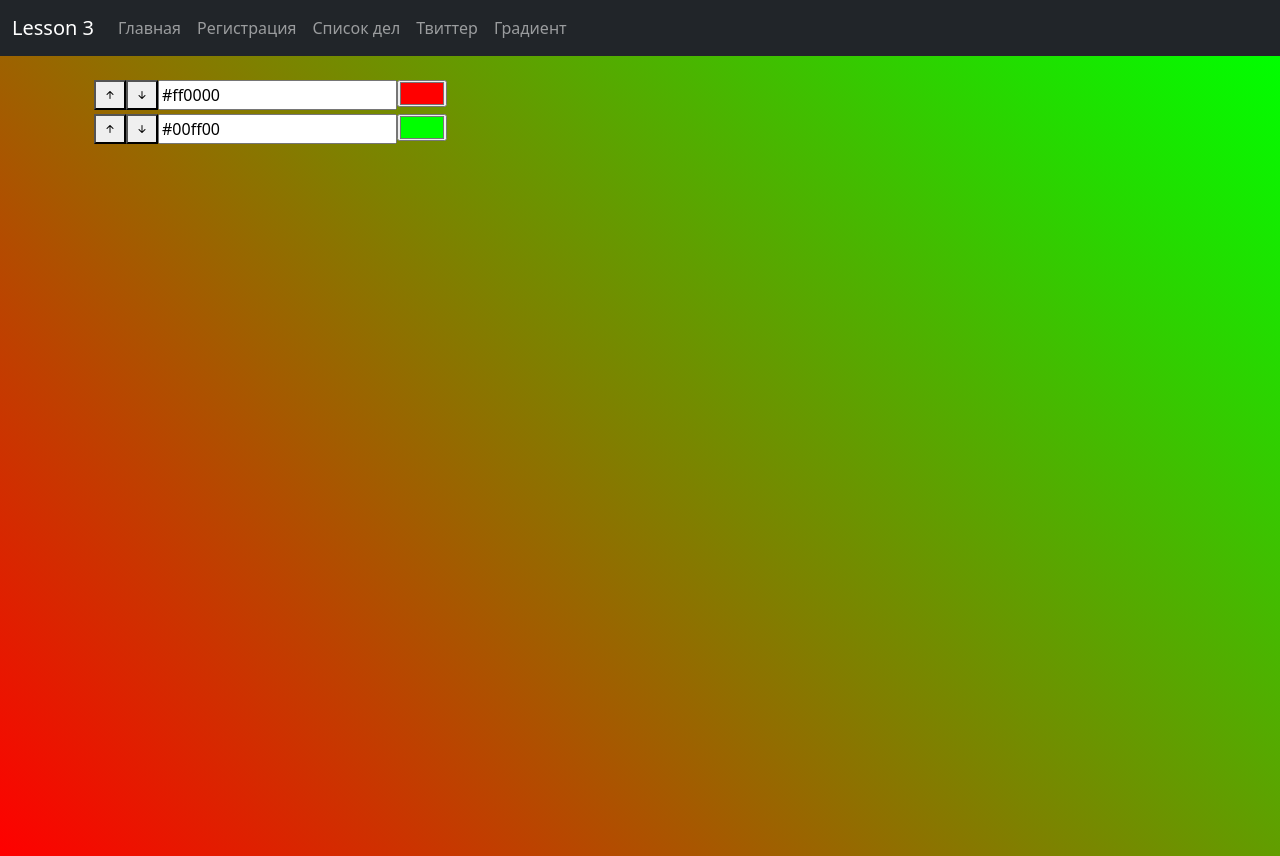
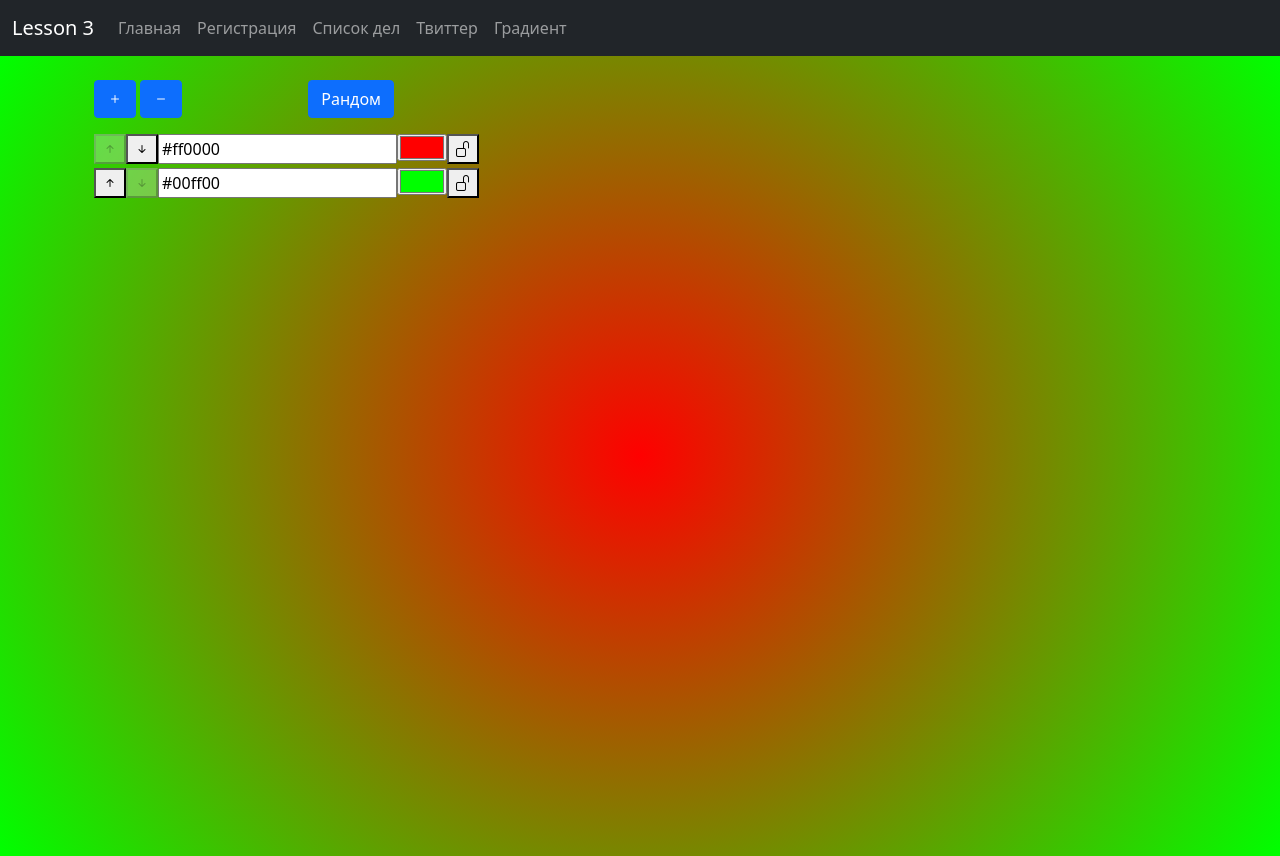
Before and after one commit to aidar-kz/lesson-8, a Vue app: page /gradient in a window 1280 px wide. Built offline with nearby package versions, Linux system fonts and the light colour scheme.

Commit message:
Implement color lock

```diff
--- a/src/components/ColorStop.vue
+++ b/src/components/ColorStop.vue
@@ -1,11 +1,14 @@
 <template>
   <div class="d-flex mb-1">
     <div>
-      <button>
+      <button @click="$emit('up', index)" :disabled="index === 0">
         <i class="bi bi-arrow-up-short"></i>
       </button>
 
-      <button>
+      <button
+        @click="$emit('down', index)"
+        :disabled="index === colors.length - 1"
+      >
         <i class="bi bi-arrow-down-short"></i>
       </button>
     </div>
@@ -14,13 +17,20 @@
       type="text"
       :value="modelValue"
       @input="$emit('update:modelValue', $event.target.value)"
+      :disabled="color.disabled"
     />
 
     <input
       type="color"
       :value="modelValue"
       @input="$emit('update:modelValue', $event.target.value)"
+      :disabled="color.disabled"
     />
+
+    <button @click="$emit('lockColor', index)">
+      <i v-if="color.disabled" class="bi bi-lock"></i>
+      <i v-else class="bi bi-unlock"></i>
+    </button>
   </div>
 </template>
 
@@ -28,6 +38,9 @@
 export default {
   props: {
     modelValue: String,
+    index: Number,
+    color: Object,
+    colors: Array,
   },
 };
 </script>
--- a/src/views/GradientView.vue
+++ b/src/views/GradientView.vue
@@ -1,6 +1,22 @@
 <template>
-  <div style="height: 100vh" :style="{ background: gradient }">
+  <div style="height: 100vh" :style="{ background: radialGradient }">
     <div class="container p-4">
+      <div class="d-flex justify-content-between mb-3" style="max-width: 300px">
+        <div>
+          <button class="btn btn-primary" @click="addColor">
+            <i class="bi bi-plus lg"></i>
+          </button>
+
+          <button class="btn btn-primary ms-1" @click="removeColor">
+            <i class="bi bi-dash lg"></i>
+          </button>
+        </div>
+
+        <button class="btn btn-primary" @click="generateGradient">
+          Рандом
+        </button>
+      </div>
+
       <ColorStop
         v-for="(color, index) in colors"
         :key="color.id"
@@ -8,6 +24,9 @@
         :color="color"
         :index="index"
         :colors="colors"
+        @up="moveUp"
+        @down="moveDown"
+        @lock-color="lockColor"
       />
     </div>
   </div>
@@ -23,7 +42,56 @@ export default {
       { id: 0, hex: "#ff0000", disabled: false },
       { id: 1, hex: "#00ff00", disabled: false },
     ],
+    id: 2,
   }),
+
+  methods: {
+    addColor() {
+      this.colors.push({ id: this.id, hex: this.randomHex(), disabled: false });
+      this.id++;
+    },
+
+    removeColor() {
+      if (this.colors.length > 2) {
+        this.colors.pop();
+      }
+    },
+
+    generateGradient() {
+      for (let i = 0; i < this.colors.length; i++) {
+        if (this.colors[i].disabled === false) {
+          this.colors[i].hex = this.randomHex();
+        }
+      }
+    },
+
+    randomHex() {
+      return "#" + Math.random().toString(16).slice(2, 8);
+    },
+
+    moveUp(index) {
+      if (index > 0) {
+        const temp = this.colors[index];
+        this.colors[index] = this.colors[index - 1];
+        this.colors[index - 1] = temp;
+      }
+    },
+
+    moveDown(index) {
+      if (index < this.colors.length - 1) {
+        const temp = this.colors[index];
+        this.colors[index] = this.colors[index + 1];
+        this.colors[index + 1] = temp;
+      }
+    },
+
+    lockColor(index) {
+      this.colors[index].disabled === true
+        ? (this.colors[index].disabled = false)
+        : (this.colors[index].disabled = true);
+    },
+  },
+
   computed: {
     gradient() {
       let linearGradient = "linear-gradient(45deg";
@@ -34,6 +102,16 @@ export default {
       console.log(linearGradient);
       return linearGradient;
     },
+
+    radialGradient() {
+      let radialGradient = "radial-gradient(circle at center";
+      this.colors.forEach((color) => {
+        radialGradient += `, ${color.hex}`;
+      });
+      radialGradient += ")";
+      console.log(radialGradient);
+      return radialGradient;
+    },
   },
 };
 </script>
```
